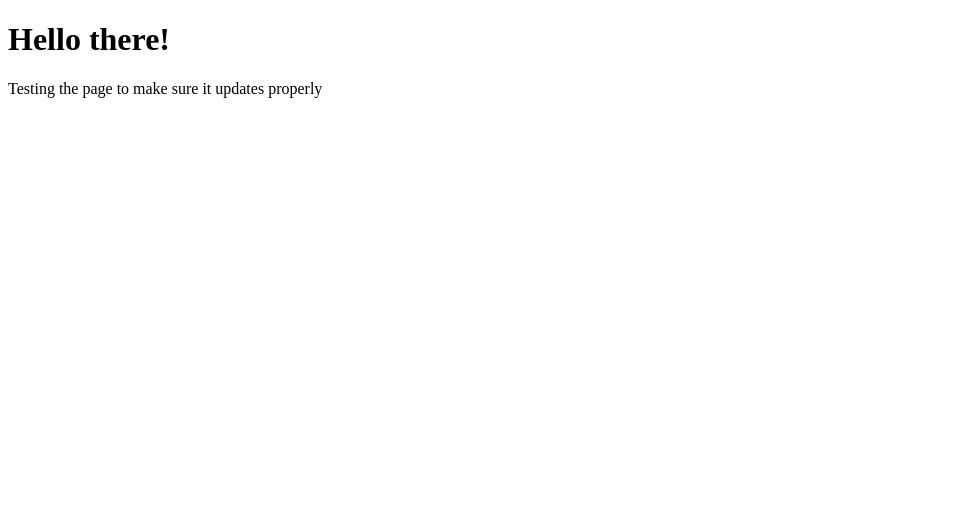
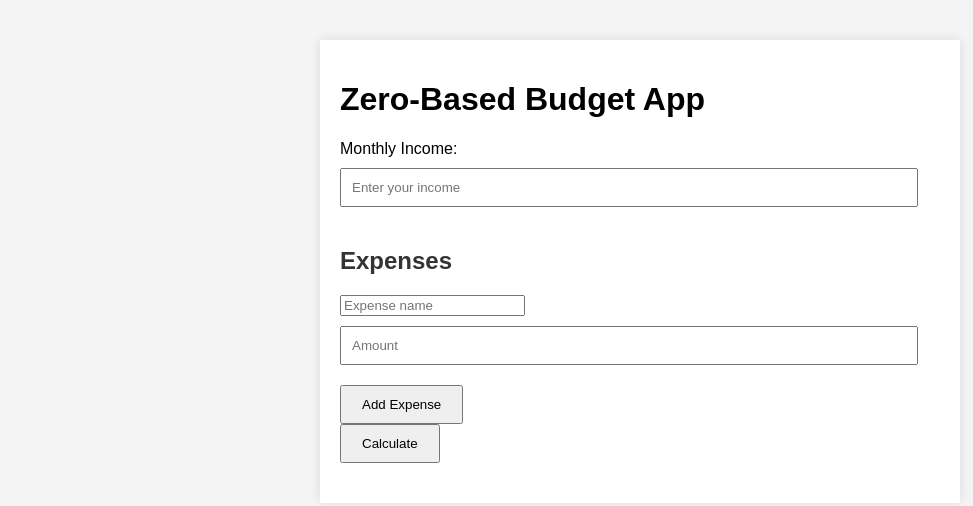
Before and after one commit to Henrywall85/Javascript_aio, a plain HTML site: page index.html in a window 1280 px wide. Shown: the whole page, without its empty margins (0-973 px from the left). Drawn offline with Linux system fonts and the light colour scheme.

Commit message:
Zero Based Budget App

```diff
--- /dev/null
+++ b/app.js
@@ -0,0 +1,41 @@
+let expensesCounter = 0;
+
+function addExpenseInput() {
+  const expensesDiv = document.getElementById("expenses");
+  const newExpenseDiv = document.createElement("div");
+  newExpenseDiv.innerHTML = `
+        <input type="text" placeholder="Expense name" id="expense-name-${expensesCounter}">
+        <input type="number" placeholder="Amount" id="expense-amount-${expensesCounter}">
+    `;
+  expensesDiv.appendChild(newExpenseDiv);
+  expensesCounter++;
+}
+
+function calculateBudget() {
+  const income = parseFloat(document.getElementById("income").value);
+  let totalExpenses = 0;
+  for (let i = 0; i < expensesCounter; i++) {
+    const amount = parseFloat(
+      document.getElementById(`expense-amount-${i}`).value
+    );
+    if (!isNaN(amount)) {
+      // Check if the amount is a number
+      totalExpenses += amount;
+    }
+  }
+
+  const remaining = income - totalExpenses;
+  const resultDiv = document.getElementById("result");
+  resultDiv.innerHTML = `Total Expenses: $${totalExpenses.toFixed(
+    2
+  )} <br> Remaining Balance: $${remaining.toFixed(2)}`;
+
+  if (remaining < 0) {
+    resultDiv.style.color = "red";
+  } else {
+    resultDiv.style.color = "green";
+  }
+}
+
+// Initialize with one expense input
+addExpenseInput();
--- a/index.html
+++ b/index.html
@@ -3,10 +3,29 @@
   <head>
     <meta charset="UTF-8" />
     <meta name="viewport" content="width=device-width, initial-scale=1.0" />
-    <title>Hello World</title>
+    <title>Zero-Based Budget App</title>
+    <link rel="stylesheet" href="style.css" />
   </head>
   <body>
-    <h1>Hello there!</h1>
-    <p>Testing the page to make sure it updates properly</p>
+    <div id="app">
+      <h1>Zero-Based Budget App</h1>
+      <div>
+        <label for="income">Monthly Income:</label>
+        <input type="number" id="income" placeholder="Enter your income" />
+      </div>
+      <div>
+        <h2>Expenses</h2>
+        <div id="expenses">
+          <!-- Expenses will be added here dynamically -->
+        </div>
+        <button onclick="addExpenseInput()">Add Expense</button>
+      </div>
+      <div>
+        <button onclick="calculateBudget()">Calculate</button>
+      </div>
+      <h2 id="result"></h2>
+    </div>
+
+    <script src="app.js"></script>
   </body>
 </html>
--- /dev/null
+++ b/style.css
@@ -0,0 +1,32 @@
+body,
+html {
+  font-family: Arial, Helvetica, sans-serif;
+  padding: 20px;
+  margin: 0;
+  background-color: #f4f4f4;
+}
+
+#app {
+  max-width: 600px;
+  margin: auto;
+  background: white;
+  padding: 20px;
+  box-shadow: 0 0 10px rgba(0, 0, 0, 0.1);
+}
+
+input[type="number"] {
+  margin-top: 10px;
+  margin-bottom: 20px;
+  padding: 10px;
+  width: calc(100% - 22px);
+  box-sizing: border-box;
+}
+
+button {
+  padding: 10px 20px;
+  cursor: pointer;
+}
+
+h2 {
+  color: #333;
+}
```
